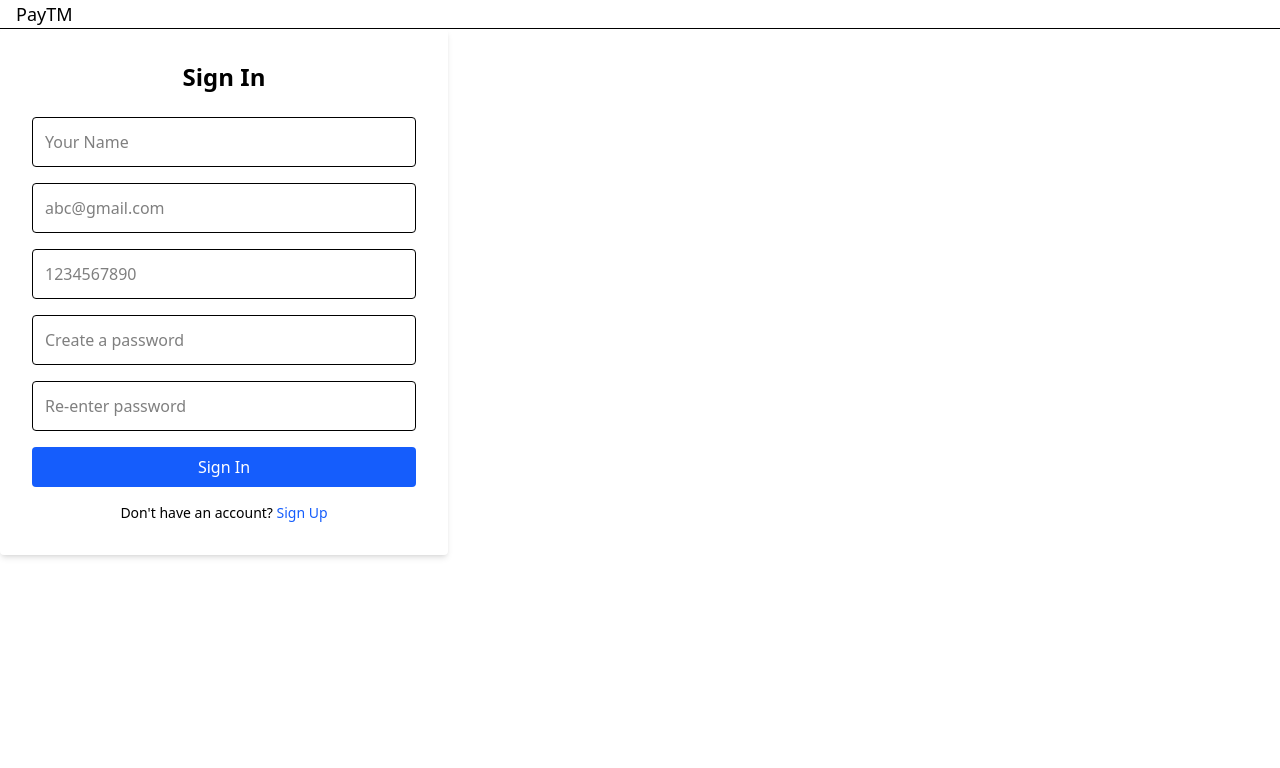
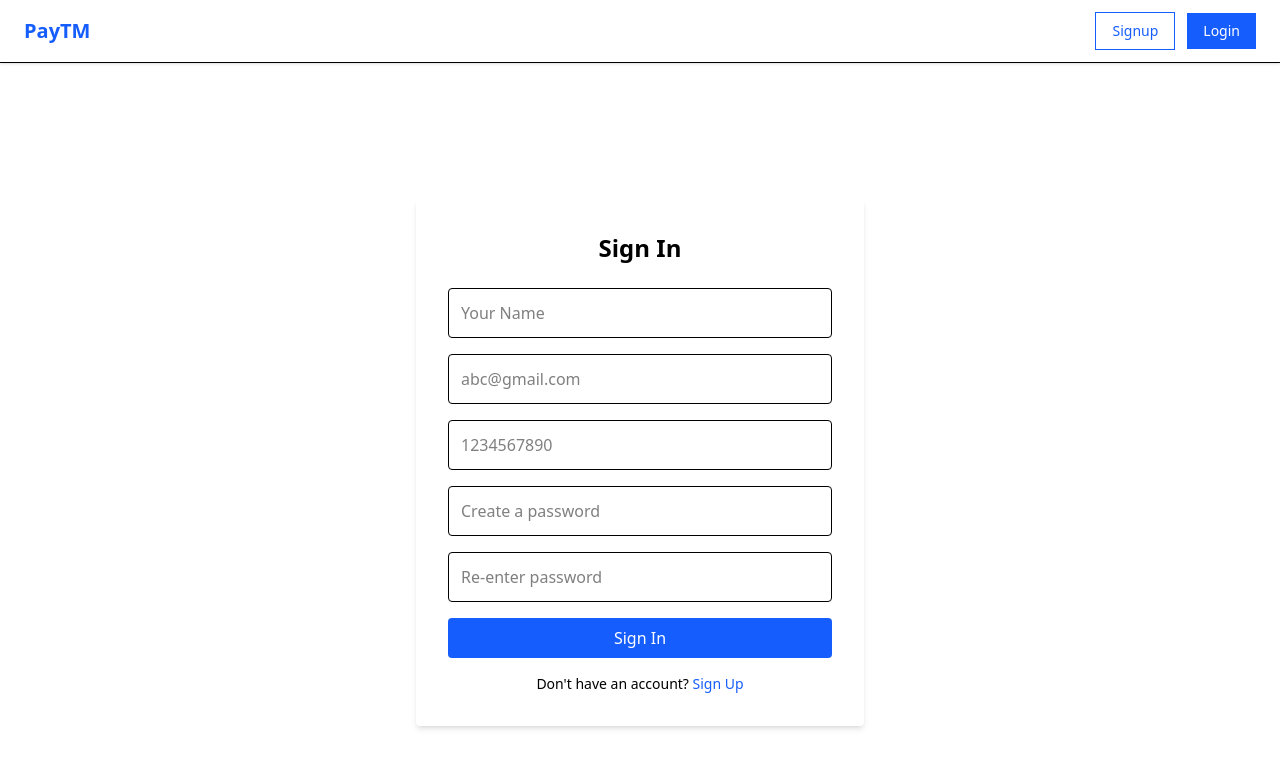
Before and after one commit to ShivamManiMaurya/Paytm_App, a Next.js app in the folder apps/user-app/: page /auth/signin in a window 1280 px wide. Shown: the top 768 px of the page. Built offline with nearby package versions, Linux system fonts and the light colour scheme; no server answers.

Commit message:
created: landing, signin and signup pages

```diff
--- a/apps/user-app/app/auth/signin/page.tsx
+++ b/apps/user-app/app/auth/signin/page.tsx
@@ -2,7 +2,11 @@ import React from "react";
 import AuthPage from "../../components/auth/authPage";
 
 const SignInPage = () => {
-  return <AuthPage isSingup={true} />;
+  return (
+    <div className=" flex justify-center items-center w-full h-screen ">
+      <AuthPage isSingup={true} />
+    </div>
+  );
 };
 
 export default SignInPage;
--- /dev/null
+++ b/apps/user-app/app/auth/signup/page.tsx
@@ -0,0 +1,14 @@
+import React from "react";
+import AuthPage from "../../components/auth/authPage";
+
+const SignUpPage = () => {
+  return (
+    <div
+      className=" flex justify-center items-center w-full h-screen "
+      style={{ height: "calc(100vh - 62px)" }}>
+      <AuthPage isSingup={true} />
+    </div>
+  );
+};
+
+export default SignUpPage;
--- a/apps/user-app/app/components/appbar.tsx
+++ b/apps/user-app/app/components/appbar.tsx
@@ -1,23 +1,45 @@
+"use client";
 import { Button } from "@repo/ui/button";
+import { useRouter } from "next/navigation";
 
 interface AppbarProps {
   user?: {
     name?: string | null;
   };
-  // TODO: can u figure out what the type should be here?
-  onSignin: any;
-  onSignout: any;
+  onSignin: () => void;
+  onSignout: () => void;
 }
 
 export const Appbar = ({ user, onSignin, onSignout }: AppbarProps) => {
+  const router = useRouter();
+
   return (
-    <div className="flex justify-between border-b px-4">
-      <div className="text-lg flex flex-col justify-center">PayTM</div>
-      <div className="flex flex-col justify-center pt-2">
-        <Button onClick={user ? onSignout : onSignin}>
-          {user ? "Logout" : "Login"}
-        </Button>
-      </div>
-    </div>
+    <header className="w-full px-6 py-3 border-b bg-white shadow-sm flex justify-between items-center">
+      <div className="text-xl font-bold text-blue-600 select-none">PayTM</div>
+
+      {user ? (
+        <div className="flex items-center space-x-4">
+          <span className="text-gray-700 text-sm">
+            Hi, {user.name ?? "User"}
+          </span>
+          <Button variant="text" onClick={onSignout}>
+            Logout
+          </Button>
+        </div>
+      ) : (
+        <div className="flex items-center space-x-3">
+          <Button
+            variant="outlined"
+            onClick={() => {
+              router.push("/auth/signup");
+            }}>
+            Signup
+          </Button>
+          <Button variant="contained" onClick={onSignin}>
+            Login
+          </Button>
+        </div>
+      )}
+    </header>
   );
 };
--- a/apps/user-app/app/components/auth/authPage.tsx
+++ b/apps/user-app/app/components/auth/authPage.tsx
@@ -30,7 +30,7 @@ const AuthPage: React.FC<IProps> = ({ isSingup }) => {
           key={field.name + index}
           type={field.type}
           placeholder={field.placeholder}
-          value={formData[field.name as keyof typeof formData]}
+          value={formData[field.name as keyof typeof formData] ?? ""}
           onChange={handleChange}
           className="w-full p-3 mb-4 border rounded"
           required={field.required}
--- a/apps/user-app/app/page.tsx
+++ b/apps/user-app/app/page.tsx
@@ -5,6 +5,7 @@ import { Button } from "@repo/ui/button";
 import styles from "./page.module.css";
 import { useState } from "react";
 import { useWalletStore } from "@repo/store";
+import LandingPage from "./pages/landingPage";
 
 export default function Home() {
   const [message, setMessage] = useState("");
@@ -19,15 +20,7 @@ export default function Home() {
 
   return (
     <>
-      <h1 className="text-3xl font-bold underline text-red-500 ">
-        Hello world!
-      </h1>
-      <button onClick={callApi}>Call API</button>
-      {message && <p>{message}</p>}
-      <div>
-        <h2>Balance: ₹{balance}</h2>
-        <button onClick={() => updateBalance(balance + 100)}>Add ₹100</button>
-      </div>
+      <LandingPage />
     </>
   );
 }
--- /dev/null
+++ b/apps/user-app/app/pages/landingPage.tsx
@@ -0,0 +1,14 @@
+import React from "react";
+
+export default function LandingPage() {
+  return (
+    <div
+      className="flex flex-col justify-center items-center bg-gradient-to-r from-blue-600 to-cyan-400 text-white px-4 text-center"
+      style={{ height: "calc(100vh - 62px)" }}>
+      <h1 className="text-5xl font-bold mb-6">Welcome to PaytmClone</h1>
+      <p className="text-xl max-w-xl">
+        Fast, secure, and easy payments. Manage your money anytime, anywhere.
+      </p>
+    </div>
+  );
+}
--- a/apps/user-app/package.json
+++ b/apps/user-app/package.json
@@ -17,6 +17,8 @@
     "@repo/ui": "*",
     "@tailwindcss/postcss": "^4.1.7",
     "bcrypt": "^6.0.0",
+    "clex": "^0.0.4",
+    "clsx": "^2.1.1",
     "next": "^15.3.0",
     "next-auth": "^4.24.11",
     "react": "^19.1.0",
--- a/packages/ui/src/button.tsx
+++ b/packages/ui/src/button.tsx
@@ -1,18 +1,52 @@
 "use client";
 
 import { ReactNode } from "react";
+import clsx from "clsx";
 
 interface ButtonProps {
   children: ReactNode;
   onClick: () => void;
+  variant?: "text" | "contained" | "outlined";
+  color?: "primary" | "secondary";
 }
 
-export const Button = ({ onClick, children }: ButtonProps) => {
+export const Button = ({
+  onClick,
+  children,
+  variant = "text",
+  color = "primary",
+}: ButtonProps) => {
+  const baseStyles =
+    "font-medium rounded-lg text-sm px-4 py-2 rounded-md focus:outline-none focus:ring-2 transition duration-200 ease-in-out";
+
+  const variantClasses = {
+    text: {
+      primary: "text-blue-600 hover:bg-blue-100",
+      secondary: "text-gray-600 hover:bg-gray-100",
+    },
+    contained: {
+      primary: "bg-blue-600 text-white hover:bg-blue-700",
+      secondary: "bg-gray-600 text-white hover:bg-gray-700",
+    },
+    outlined: {
+      primary: "border border-blue-600 text-blue-600 hover:bg-blue-50",
+      secondary: "border border-gray-600 text-gray-600 hover:bg-gray-50",
+    },
+  };
+
   return (
     <button
       onClick={onClick}
       type="button"
-      className="text-white bg-gray-800 hover:bg-gray-900 focus:outline-none focus:ring-4 focus:ring-gray-300 font-medium rounded-lg text-sm px-5 py-2.5 me-2 mb-2">
+      style={{ cursor: "pointer" }} // ensure pointer cursor
+      className={clsx(
+        baseStyles,
+        variantClasses[variant][color],
+        "hover:opacity-90", // opacity down on hover
+        "active:opacity-75", // more opacity on click hold
+        "active:scale-95", // scale down on click hold
+        "hover:shadow-md" // subtle shadow on hover
+      )}>
       {children}
     </button>
   );
```
Also changed, not shown: apps/user-app/app/auth/singup/page.tsx (deleted), 1 other file (tests, documents, lock files or other folders).
